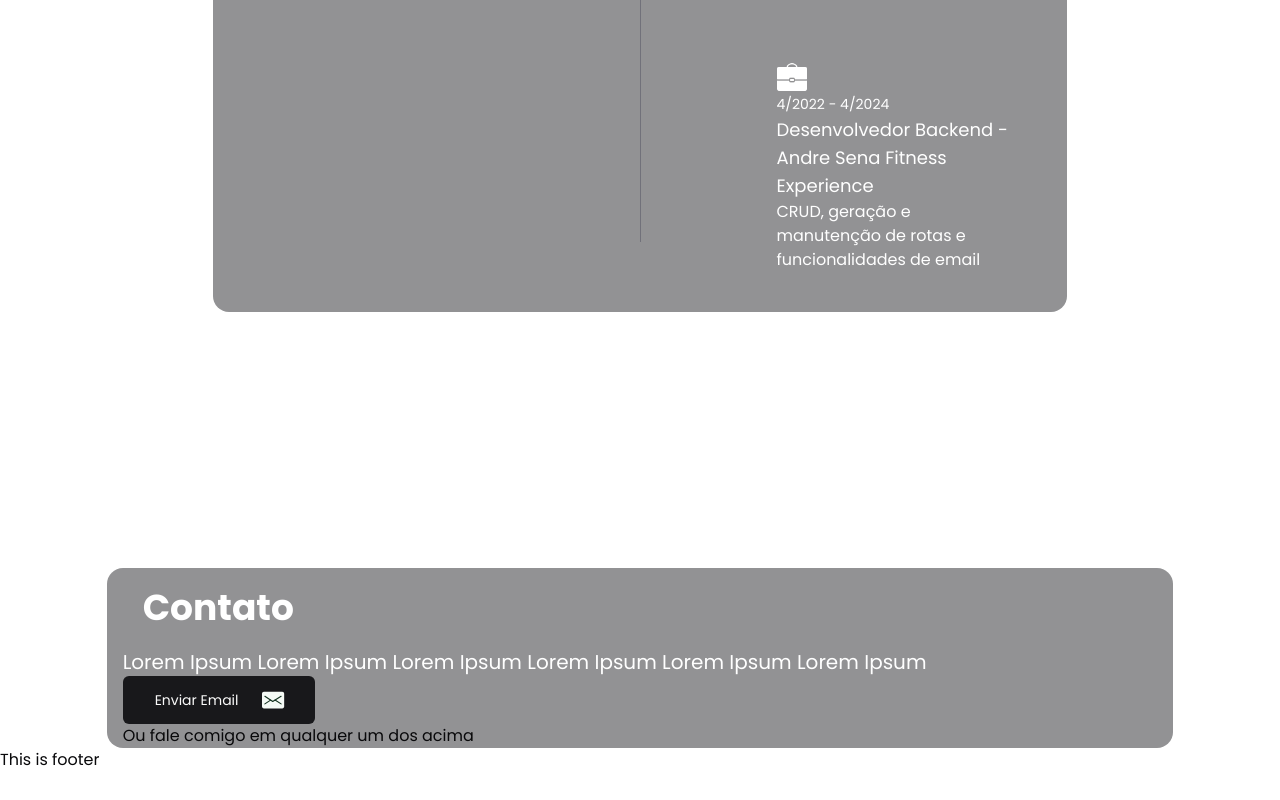
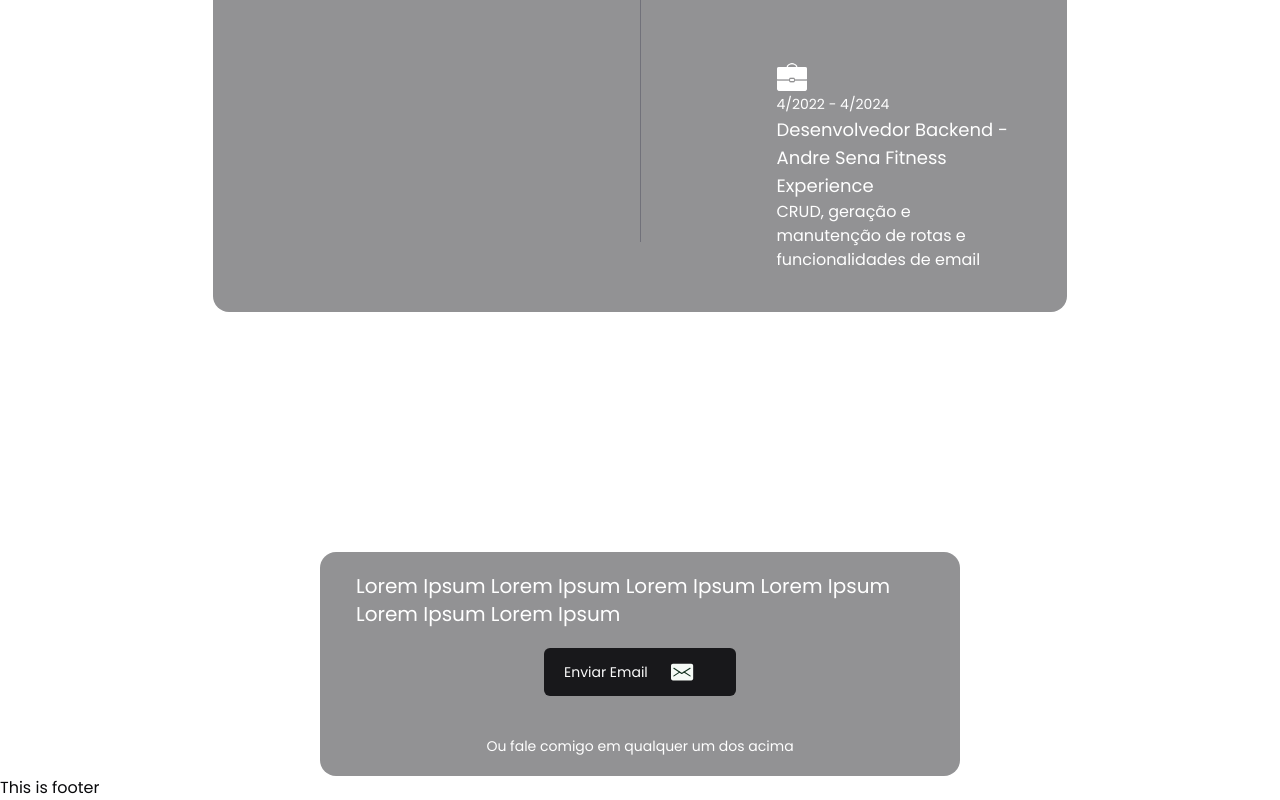
Before and after one commit to rdias66/next-portfolio, a Next.js app: page / in a window 1280 px wide. Shown: the part 3186-3986 px from the top of the page. Before the commit the page ends 3958 px from the top, so only its background shows below. Built offline with nearby package versions, Linux system fonts and the light colour scheme.

Commit message:
contact styles

```diff
--- a/src/app/sections/contact.tsx
+++ b/src/app/sections/contact.tsx
@@ -8,6 +8,7 @@ export function Contact({ LanguageTextData }: any) {
 
   const handleMouseEnter = () => {
     if (lottieRef.current) {
+      lottieRef.current.setSpeed(0.5)
       lottieRef.current.playSegments([0, 52], false)
       lottieRef.current.playSegments([54, 119], false)
     }
@@ -24,19 +25,20 @@ export function Contact({ LanguageTextData }: any) {
   useEffect(() => {
     if (lottieRef.current) {
       lottieRef.current.goToAndStop(0, true)
-      lottieRef.current.setSpeed(0.5)
     }
   }, [])
 
   return (
-    <section id="Contact" className="mt-64">
-      <div className="mx-auto px-4  w-5/6 bg-zinc-800 bg-opacity-50 rounded-2xl">
-        <h1 className="text-white text-4xl p-5 font-semibold">
-          {LanguageTextData.title}
-        </h1>
-        <p className="text-white text-xl">{LanguageTextData.contactText}</p>
+    <section
+      id="Contact"
+      className="flex flex-col items-center justify-center mt-40 text-white"
+    >
+      <h1 className=" text-4xl p-5 font-semibold">{LanguageTextData.title}</h1>
+      <div className="mx-auto px-4 w-3/6 bg-zinc-800 bg-opacity-50 rounded-2xl">
+        <div className="flex flex-col">
+          <p className=" text-xl p-5 mx-auto">{LanguageTextData.contactText}</p>
           <Button
-          className="flex items-center w-48 h-12 p-2 pl-8 "
+            className="flex items-center w-48 h-12 p-5 mb-5 mx-auto"
             onMouseEnter={handleMouseEnter}
             onMouseLeave={handleMouseLeave}
             onClick={handleMouseClick}
@@ -49,8 +51,14 @@ export function Contact({ LanguageTextData }: any) {
               loop={false}
             />
           </Button>
+          <div className="mx-auto">
             <Socials />
-        <h3>{LanguageTextData.bottomContactText}</h3>
+          </div>
+
+          <h3 className=" text-sm p-5 mx-auto">
+            {LanguageTextData.bottomContactText}
+          </h3>
+        </div>
       </div>
     </section>
   )
--- a/src/app/sections/experiences.tsx
+++ b/src/app/sections/experiences.tsx
@@ -13,7 +13,7 @@ export function Experiences({
   return (
     <section
       id="Experiences"
-      className="flex flex-col items-center justify-center min-h-screen mt-40"
+      className="flex flex-col items-center justify-center  mt-40"
     >
       <h1 className="text-white text-4xl p-5 font-semibold">
         {LanguageTitleData}
--- a/src/components/ui/socials.tsx
+++ b/src/components/ui/socials.tsx
@@ -32,7 +32,7 @@ export function Socials() {
         target="_blank"
         rel="noreferrer"
       >
-        <i className="fa-brands fa-twitter fa-xl"></i>
+        <i className="fa-brands fa-twitter fa-xl text-white"></i>
       </a>
     </div>
   )
```
Lines whose indentation alone changed are shown as unchanged.
